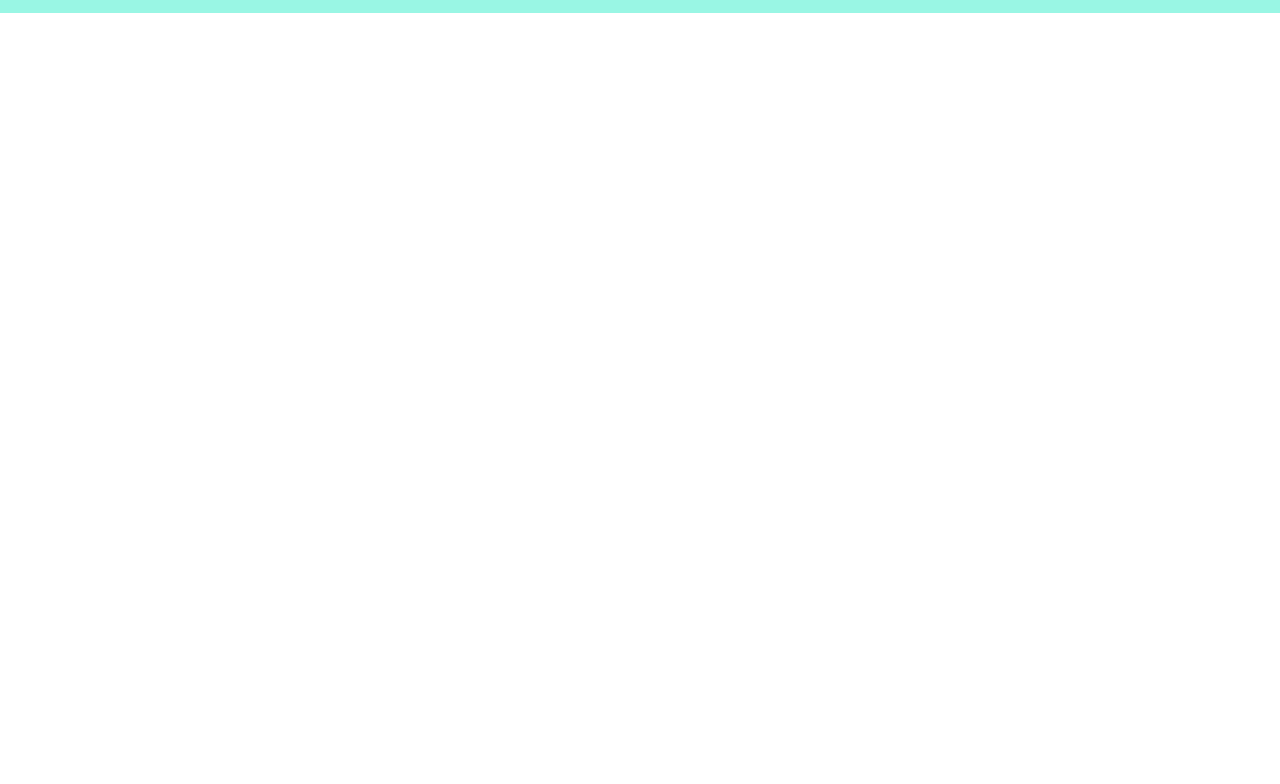
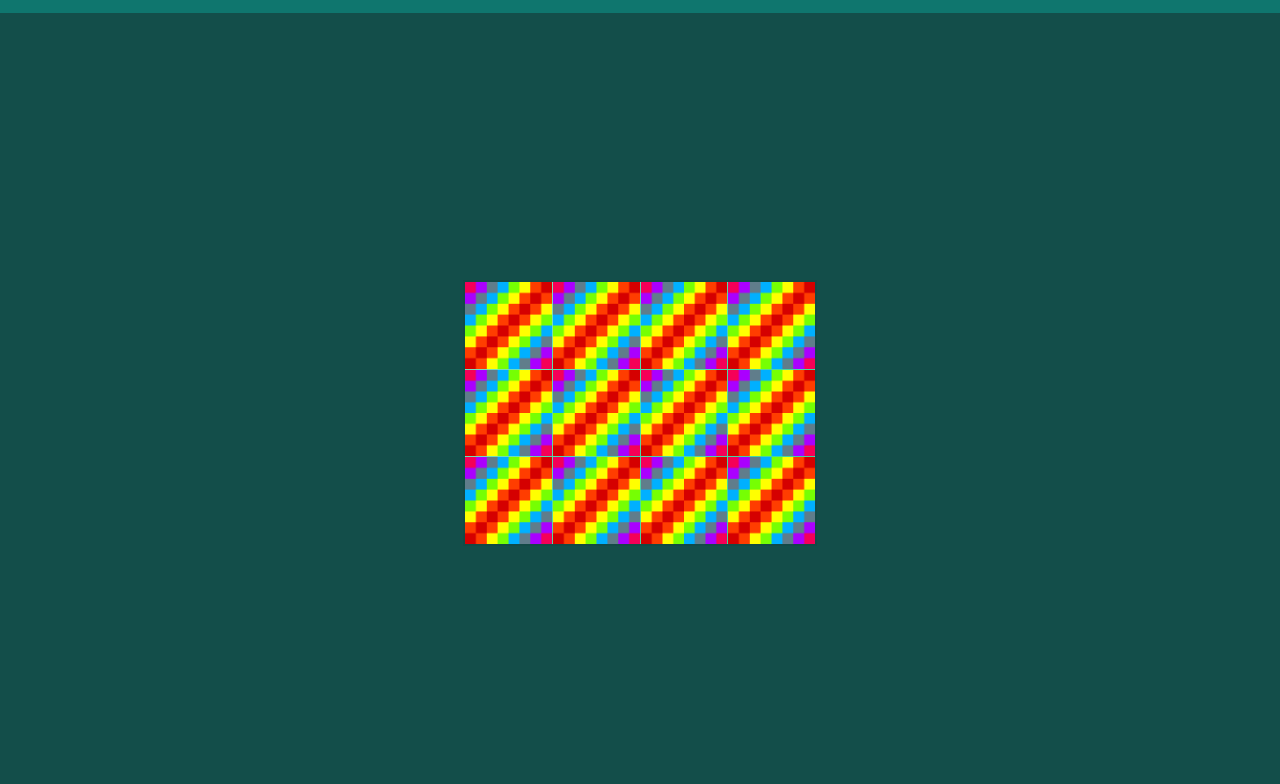
Before and after one commit to abdullahabutasneem/memory-game, a plain HTML site: page index.html in a window 1280 px wide. Shown: the part 83-867 px from the top of the page. Before the commit the page ends 800 px from the top, so only its background shows below. Drawn offline with nearby package versions, Linux system fonts and the light colour scheme.

Commit message:
creating game grid

```diff
--- a/index.html
+++ b/index.html
@@ -10,8 +10,13 @@
     <script src="https://cdn.tailwindcss.com"></script>
 </head>
 
+<style>
+    .class-1,
+    .class {}
+</style>
+
 <body>
-    <header class="bg-teal-200 py-4">
+    <header class="bg-teal-700 py-4">
         <div
             class="heading flex flex-col lg:flex-row items-center justify-center lg:justify-between max-w-sm md:max-w-xl lg:max-w-[980px] mx-auto">
             <h1 class="font-bold text-xl">Memory Game</h1>
@@ -21,6 +26,15 @@
             </div>
         </div>
     </header>
+
+    <main class="bg-teal-900 h-[100vh]  flex flex-row justify-center items-center">
+        <div id="game-grid"
+            class="card glass w-[350px] lg:w-[3/4] h-auto bg-emerald-400 rounded-none grid grid-rows-3 grid-cols-4 gap-[1px]">
+
+        </div>
+    </main>
+
+    <script src="scripts/script.js"></script>
 </body>
 
 </html>
--- a/scripts/script.js
+++ b/scripts/script.js
@@ -0,0 +1,69 @@
+document.addEventListener('DOMContentLoaded', function () {
+    // card options
+    const cardArray = [
+        {
+            name: 'fries',
+            img: 'images/fries.png'
+        },
+        {
+            name: 'fries',
+            img: 'images/fries.png'
+        },
+        {
+            name: 'cheeseburger',
+            img: 'images/cheeseburger.png'
+        },
+        {
+            name: 'cheeseburger',
+            img: 'images/cheeseburger.png'
+        },
+        {
+            name: 'pizza',
+            img: 'images/pizza.png'
+        },
+        {
+            name: 'pizza',
+            img: 'images/pizza.png'
+        },
+        {
+            name: 'ice-cream',
+            img: 'images/ice-cream.png'
+        },
+        {
+            name: 'ice-cream',
+            img: 'images/ice-cream.png'
+        },
+        {
+            name: 'milkshake',
+            img: 'images/milkshake.png'
+        },
+        {
+            name: 'milkshake',
+            img: 'images/milkshake.png'
+        },
+        {
+            name: 'hotdog',
+            img: 'images/hotdog.png'
+        },
+        {
+            name: 'hotdog',
+            img: 'images/hotdog.png'
+        },
+    ]
+
+    const grid = document.getElementById('game-grid');
+    console.log("akib");
+    // creating a game board
+    function createBoard() {
+        for (let i = 0; i < cardArray.length; i++) {
+            var card = document.createElement('img');
+            card.setAttribute('src', 'images/blank.png');
+            card.setAttribute('data-id', i);
+            console.log(i);
+            // card.addEventListener('click', flipCard);
+            grid.appendChild(card);
+        }
+    }
+
+    createBoard();
+})
```
